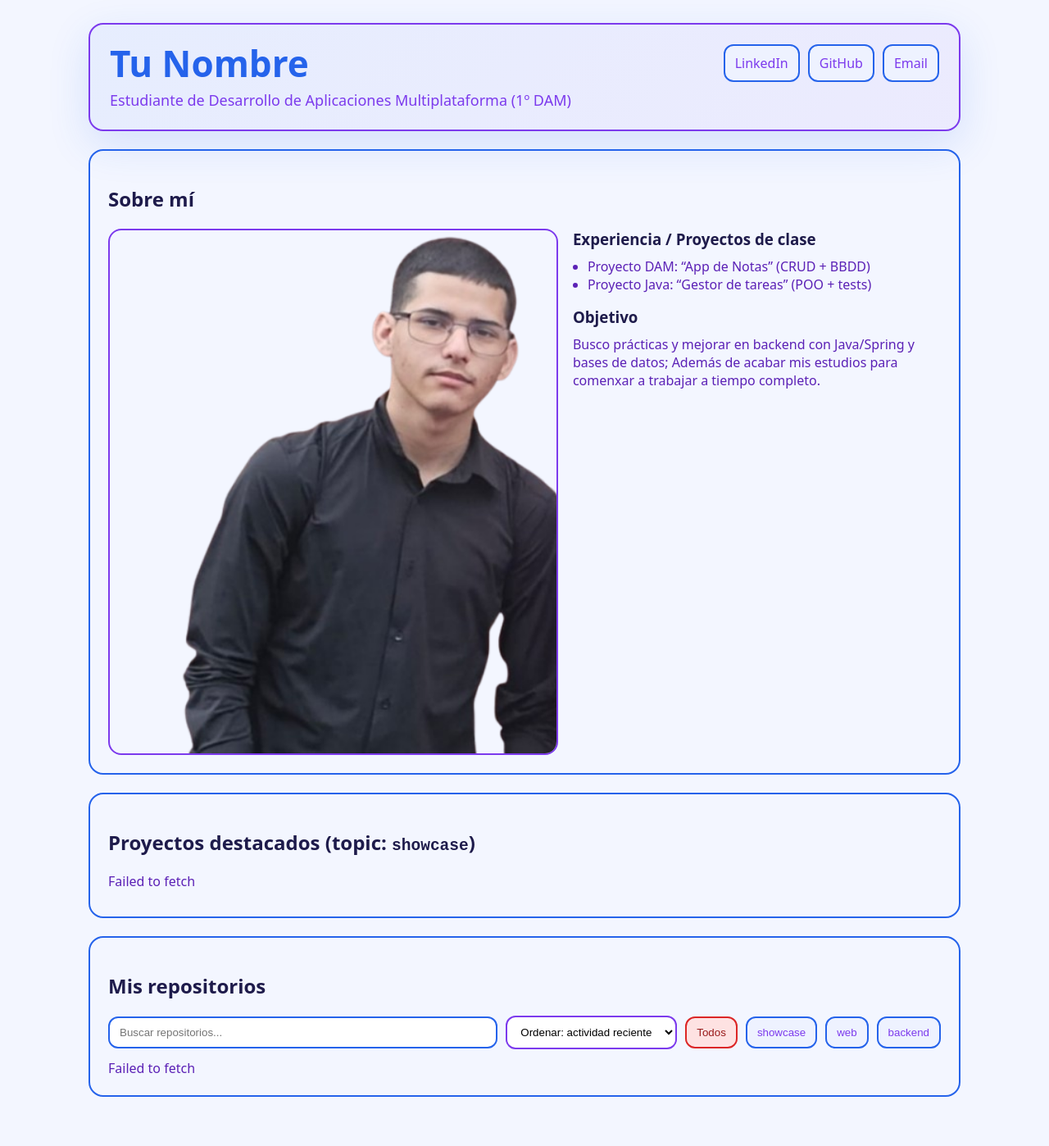
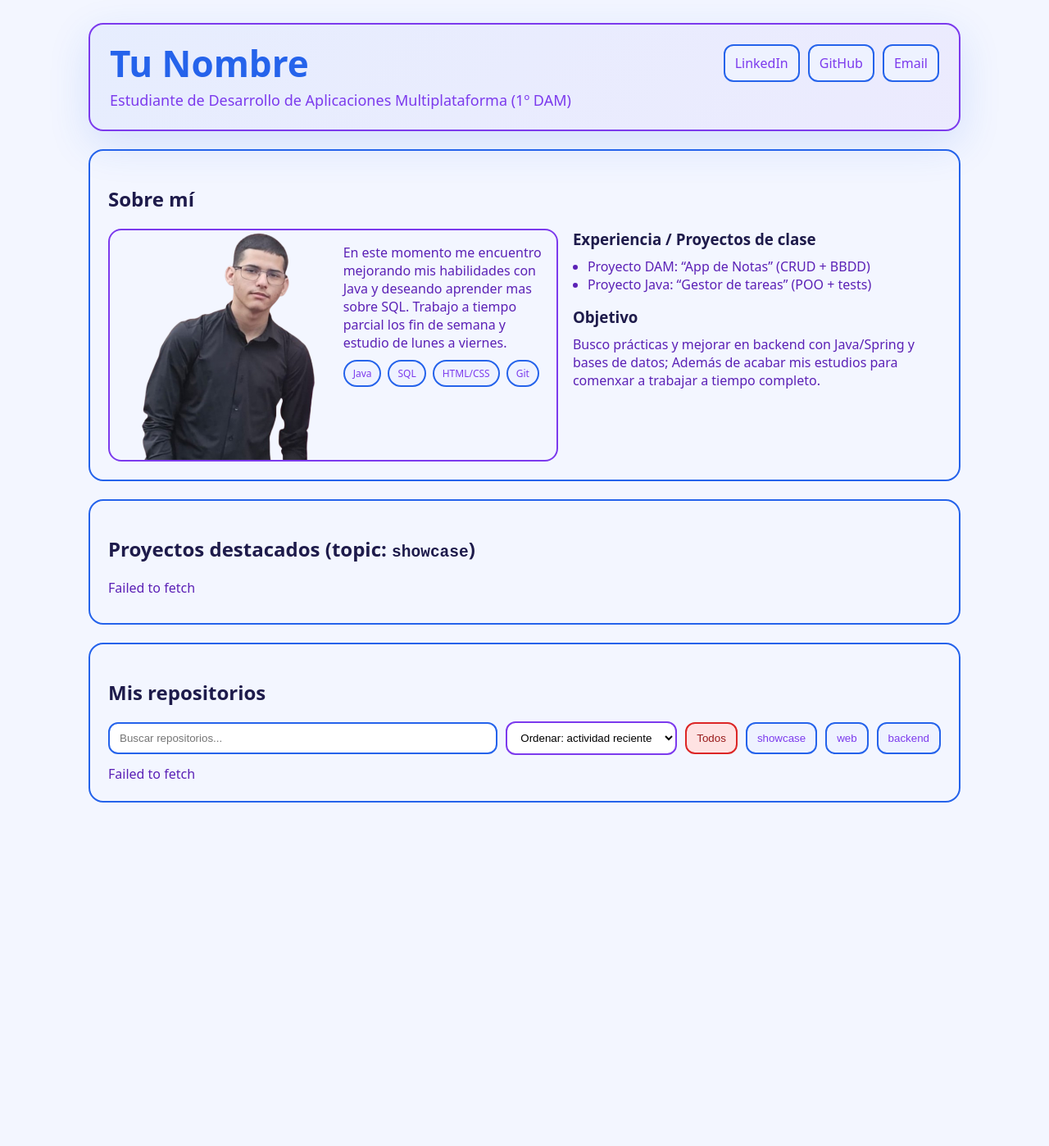
Before and after one commit to JulianGHJimenez/JulianGHJimenez.github.io, a Jekyll site: the page built from index.html, in a window 1280 px wide. Shown: the whole page at 82% size. Built offline with Jekyll 4.4.1, drawn with Linux system fonts in a browser that asks for light colours; after the commit the page ends 1039 px from its top, so only the background shows below that.

Commit message:
actualizar perfil2.0

```diff
--- a/assets/css/styles.css
+++ b/assets/css/styles.css
@@ -58,7 +58,10 @@ body{
   border:2px solid var(--brand2);
 }
 
-.profile img{width:auto;height:auto;object-fit:cover;display:block}
+.profile img{width:46%;
+  height:100%;
+  object-fit:cover;
+  display:block;}
 .profile .bio{padding:16px}
 
 .pillrow{display:flex;flex-wrap:wrap;gap:8px;margin-top:10px}
```
Also changed, not shown: 1 other file.
